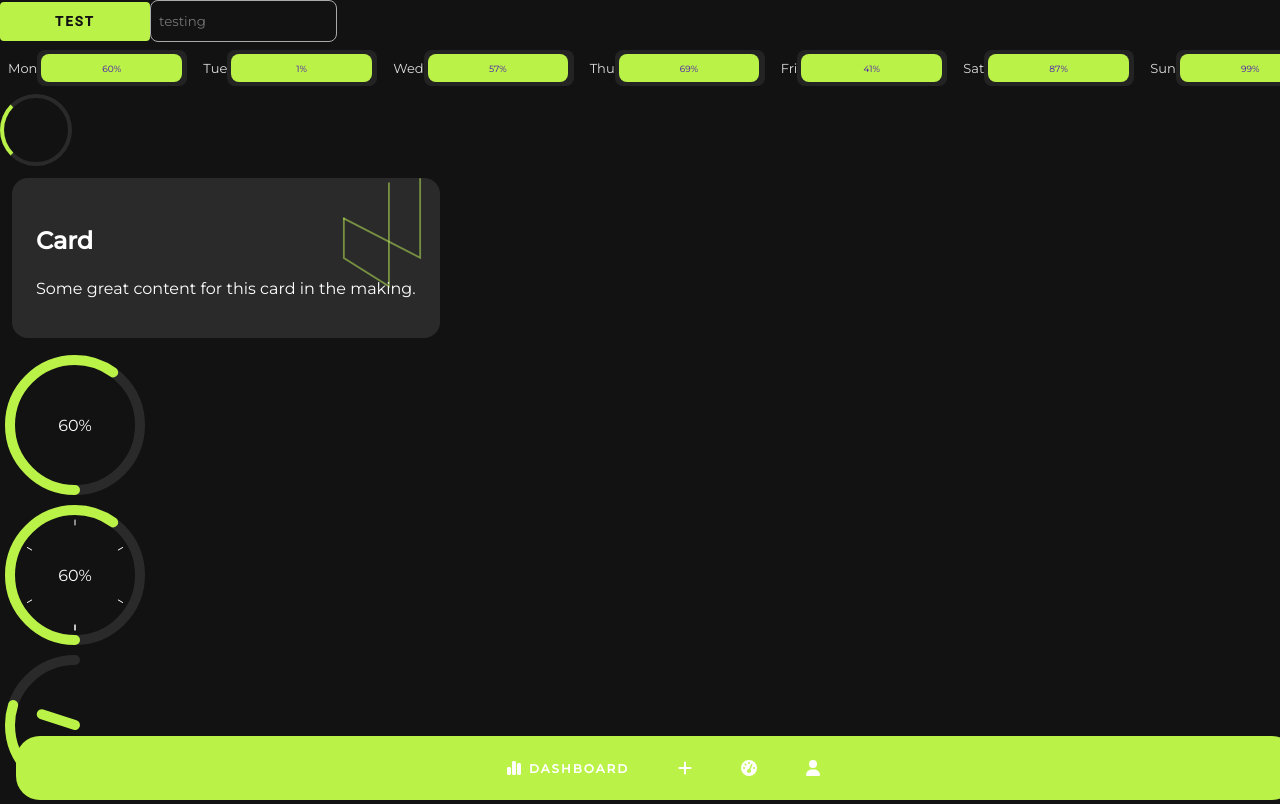
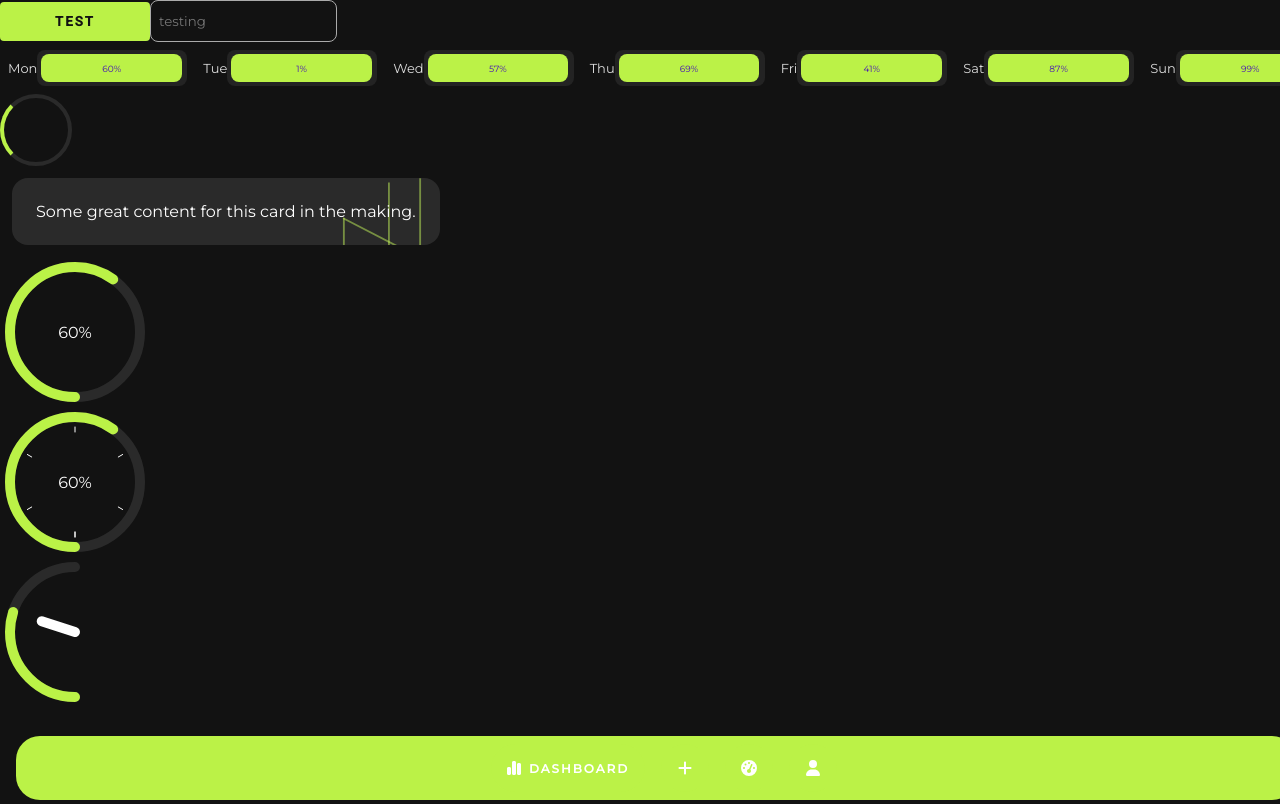
Before and after one commit to jalaj711/gastos-frontend, a Next.js app: page / in a window 1280 px wide. Shown: the top 804 px of the page. Built offline with nearby package versions, Linux system fonts and the light colour scheme.

Commit message:
remove title prop from card
Signed-off-by: Jalaj Kumar <96870071+jalaj711@users.noreply.github.com>

```diff
--- a/components/Card.tsx
+++ b/components/Card.tsx
@@ -1,7 +1,6 @@
-import { ReactNode, StyleHTMLAttributes } from "react";
+import { ReactNode } from "react";
 
 function Card(props: {
-  title: string;
   children: ReactNode;
   onClick?: (evt: Event) => any;
 }) {
@@ -9,8 +8,7 @@ function Card(props: {
     <>
       <div className="container">
         <div className="wrapper">
-          <h3 className="title">{props.title}</h3>
-          <p className="content">{props.children}</p>
+          {props.children}
         </div>
       </div>
       <style jsx>
@@ -35,9 +33,6 @@ function Card(props: {
               rgba(255, 255, 255, 0.1)
             );
           }
-          .title {
-            font-size: x-large;
-          }
         `}
       </style>
     </>
--- a/components/CircularProgress.tsx
+++ b/components/CircularProgress.tsx
@@ -108,7 +108,7 @@ function CircularProgress(props: {
           centreY +
             (radius - lineWidth - 20) * Math.cos((Math.PI / 180) * degrees)
         );
-        ctx.strokeStyle = colors.primary;
+        ctx.strokeStyle = "#fff";
         ctx.lineWidth = lineWidth;
         ctx.stroke();
       };
```
